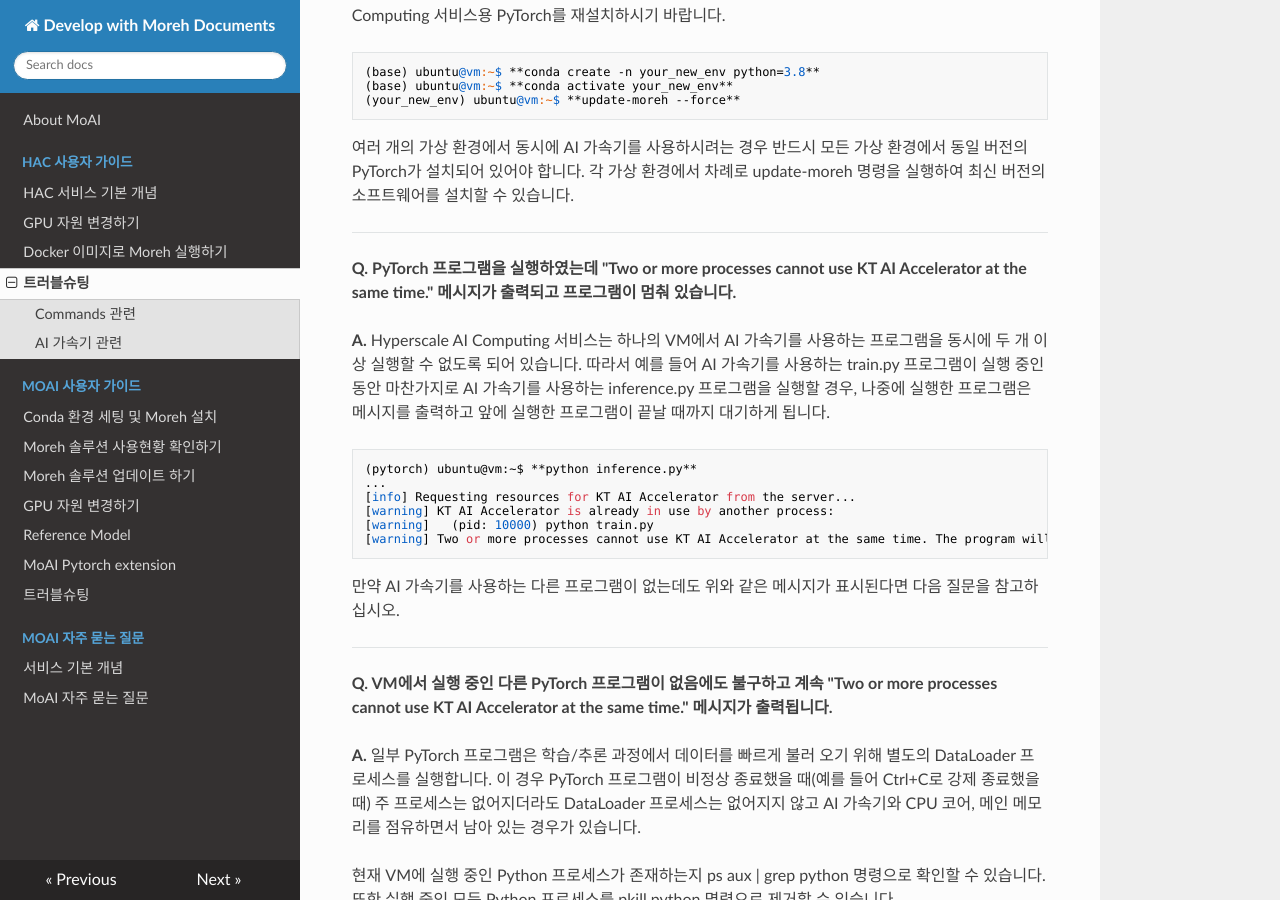
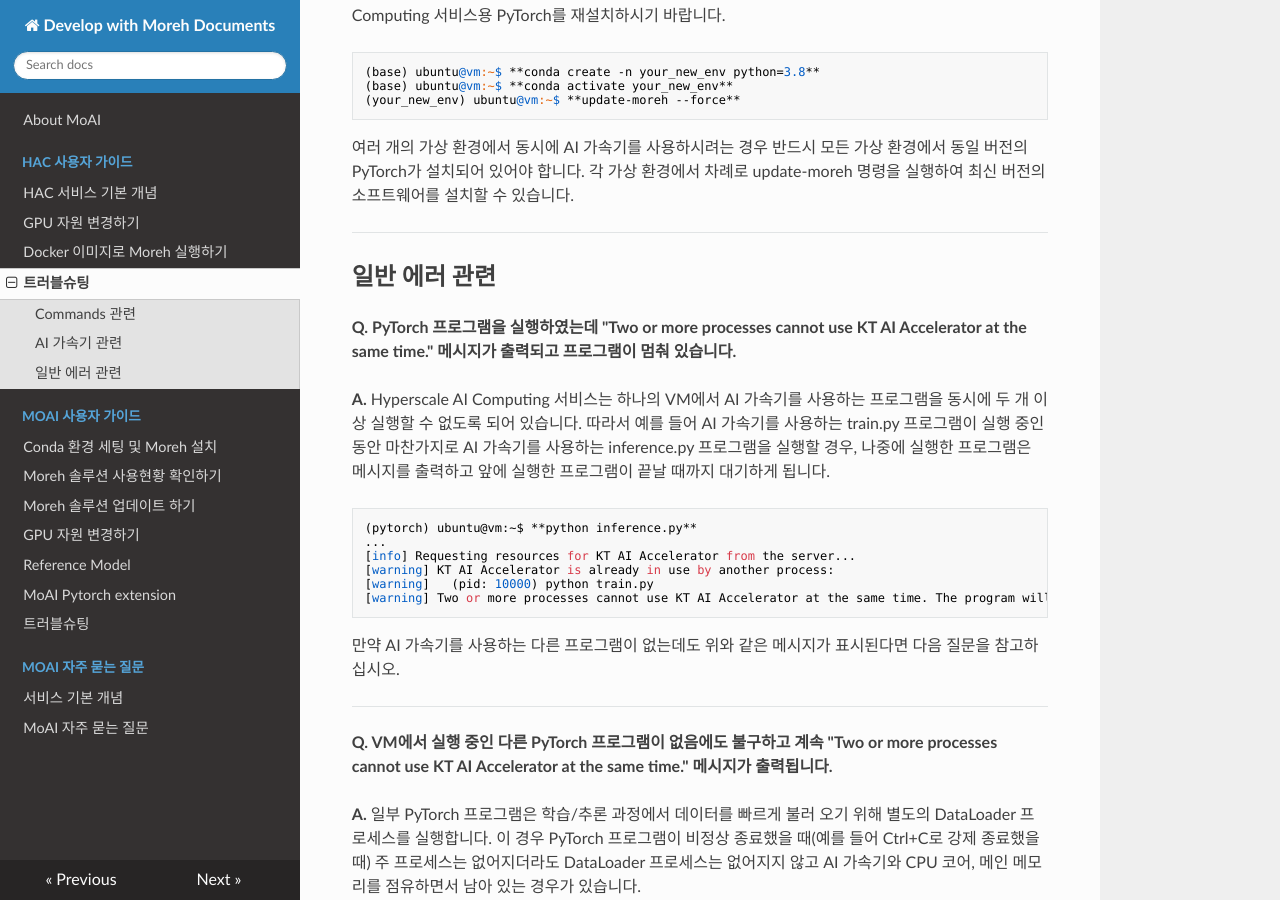
Before and after one commit to johyun1001/moreh-docs-public, an MkDocs documentation site: the page built from docs/HAC 사용자 가이드/트러블슈팅.md, in a window 1280 px wide and 900 px high, scrolled down 1702 px. Built offline with MkDocs 1.6.1, drawn with Linux system fonts in a browser that asks for light colours; nearby versions of some CDN libraries.

Commit message:
Update 트러블슈팅.md

```diff
--- a/docs/HAC 사용자 가이드/트러블슈팅.md
+++ b/docs/HAC 사용자 가이드/트러블슈팅.md
@@ -76,6 +76,8 @@ A. “pytorch” 가상 환경에는 이미 Hyperscale AI Computing 서비스를
 
 ---
 
+##  일반 에러 관련
+
 **Q. PyTorch 프로그램을 실행하였는데 "Two or more processes cannot use KT AI Accelerator at the same time." 메시지가 출력되고 프로그램이 멈춰 있습니다.**
 
 **A.** Hyperscale AI Computing 서비스는 하나의 VM에서 AI 가속기를 사용하는 프로그램을 동시에 두 개 이상 실행할 수 없도록 되어 있습니다. 따라서 예를 들어 AI 가속기를 사용하는 train.py 프로그램이 실행 중인 동안 마찬가지로 AI 가속기를 사용하는 inference.py 프로그램을 실행할 경우, 나중에 실행한 프로그램은 메시지를 출력하고 앞에 실행한 프로그램이 끝날 때까지 대기하게 됩니다.
@@ -125,7 +127,6 @@ Device release success.
 이 두 가지 방법으로도 문제가 해결되지 않으면 기술 지원을 받으시기 바랍니다.
 
 ---
-
 
 
 **Q. PyTorch 프로그램을 실행하였는데 "Not enough resources are currently available for KT AI Accelerator." 메시지가 출력되고 프로그램이 멈춰 있습니다.**
```
